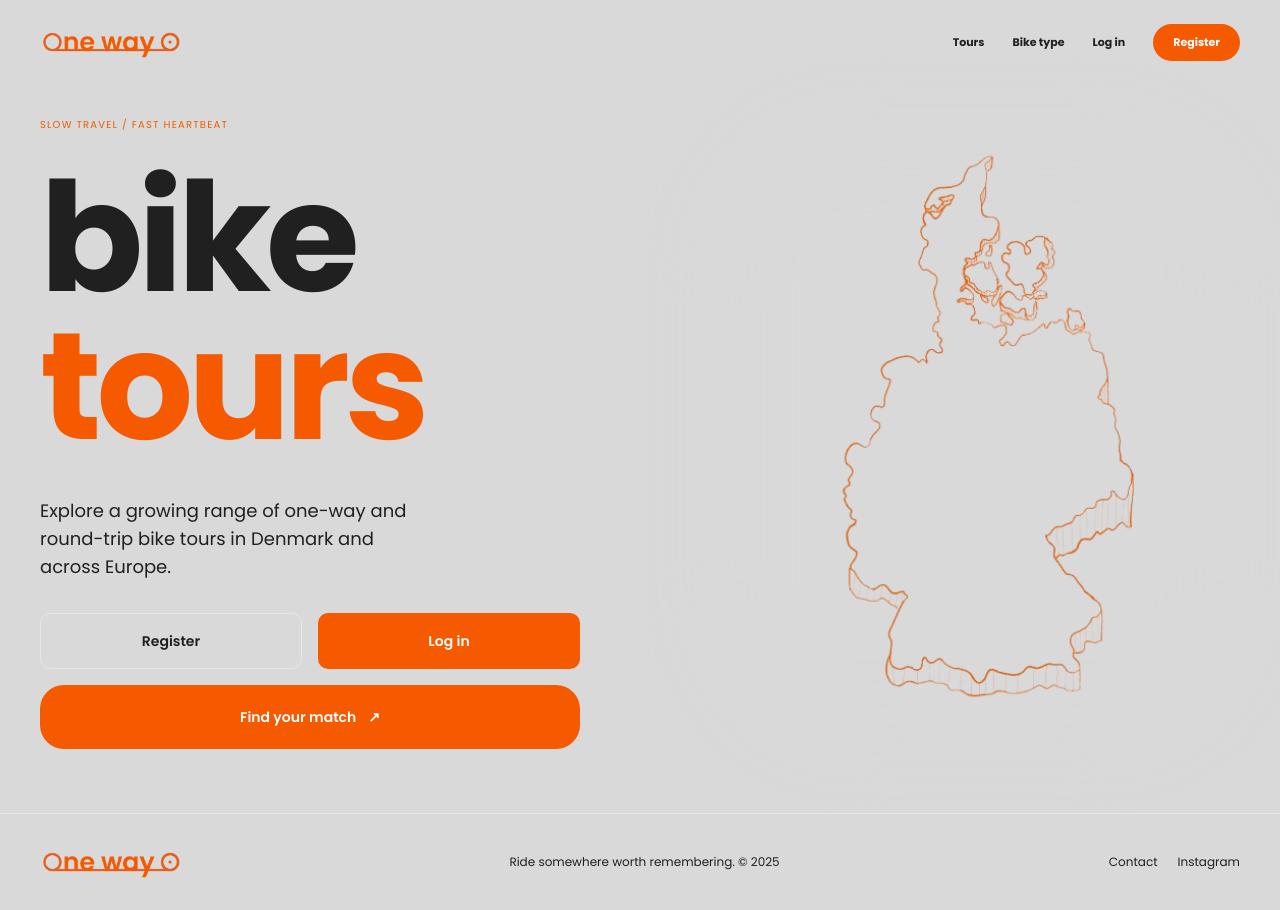
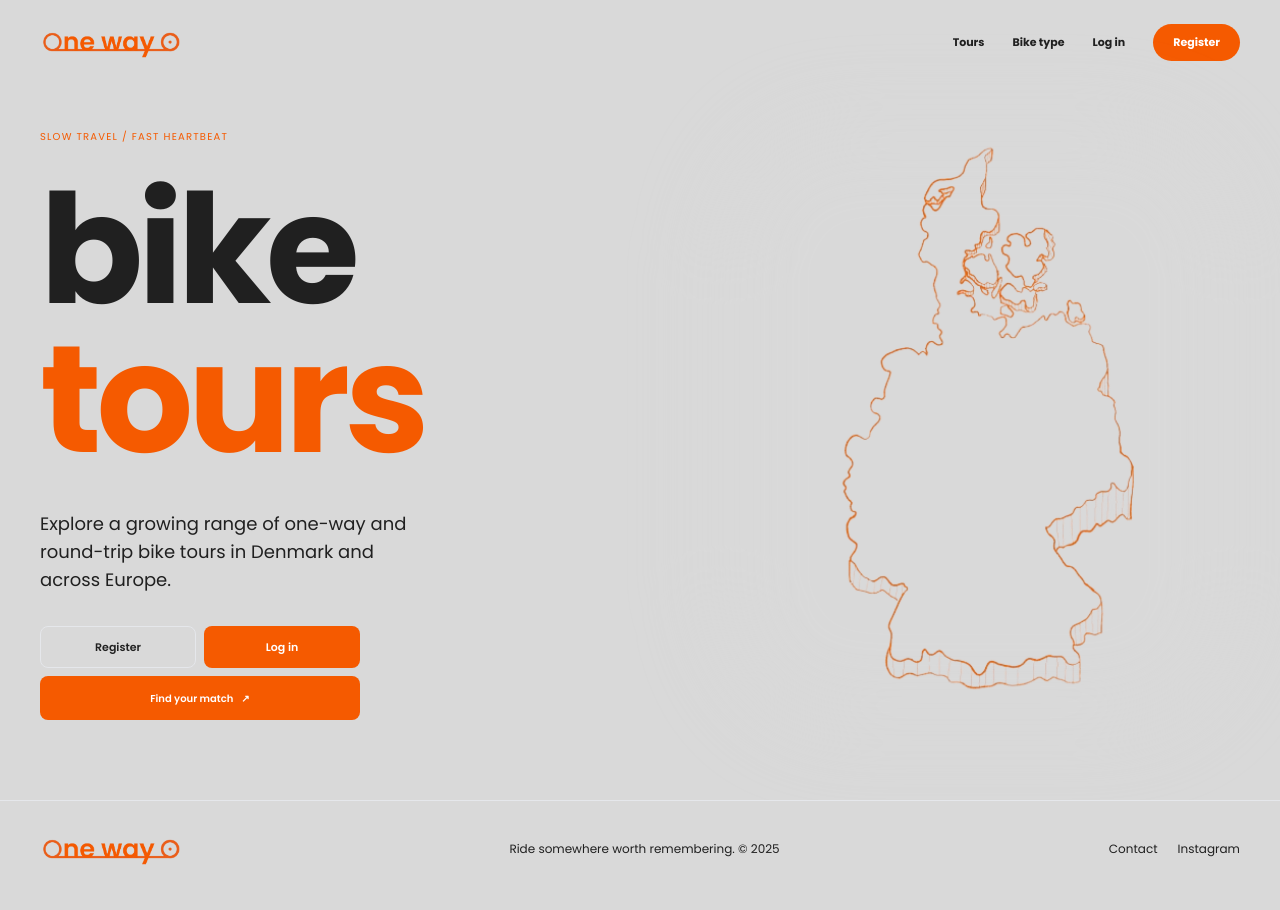
Before and after one commit to SahraAW/onewaybiketour, a Next.js app: page / in a window 1280 px wide. Built offline with nearby package versions, Linux system fonts and the light colour scheme.

Commit message:
Reduce homepage hero button sizes

```diff
--- a/components/Hero.tsx
+++ b/components/Hero.tsx
@@ -13,10 +13,10 @@ export function Hero() {
         <p className="eyebrow mb-8 text-orange">Slow travel / fast heartbeat</p>
         <h1 className="display max-w-[650px] text-[clamp(4.2rem,12vw,9.5rem)] font-bold">bike<br /><span className="text-orange">tours</span></h1>
         <p className="mt-9 max-w-sm text-base leading-relaxed text-ink/70 md:text-lg">Explore a growing range of one-way and round-trip bike tours in Denmark and across Europe.</p>
-        <div className="mt-8 grid max-w-[540px] grid-cols-2 gap-4">
-          <Button href="/register" variant="outline" className="min-h-14 rounded-[1.5rem] text-sm">Register</Button>
-          <Button href="/login" className="min-h-14 rounded-[1.5rem] text-sm">Log in</Button>
-          <a href="/onboarding" className="col-span-2 inline-flex min-h-16 w-full items-center justify-center gap-3 rounded-[1.5rem] bg-orange px-6 py-4 text-sm font-semibold text-white transition-colors hover:bg-[#d94f00] focus-visible:outline focus-visible:outline-2 focus-visible:outline-offset-4 focus-visible:outline-orange">Find your match <span aria-hidden="true">↗</span></a>
+        <div className="mt-8 grid max-w-[320px] grid-cols-2 gap-2">
+          <Button href="/register" variant="outline" className="min-h-10 rounded-lg px-3 py-2 text-[10px]">Register</Button>
+          <Button href="/login" className="min-h-10 rounded-lg px-3 py-2 text-[10px]">Log in</Button>
+          <a href="/onboarding" className="col-span-2 inline-flex min-h-11 w-full items-center justify-center gap-2 rounded-lg bg-orange px-4 py-2.5 text-[10px] font-semibold text-white transition-colors hover:bg-[#d94f00] focus-visible:outline focus-visible:outline-2 focus-visible:outline-offset-4 focus-visible:outline-orange">Find your match <span aria-hidden="true">↗</span></a>
         </div>
       </motion.div>
       <motion.div initial={{ opacity: 0, scale: .94 }} animate={{ opacity: 1, scale: 1 }} transition={{ duration: 1, delay: .15 }} className="relative h-[390px] text-orange md:h-[600px]">
```
